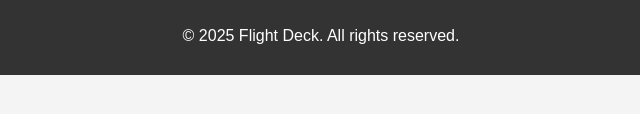
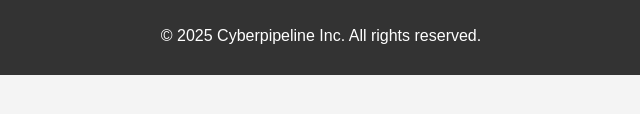
Before and after one commit to benlarrison/FlightDeckSupportPage, a plain HTML site: page index.html in a window 1280 px wide. Shown: the part 408-522 px from the top of the page, 319-959 px from the left. Drawn offline with Linux system fonts and the light colour scheme.

Commit message:
Update index.html

```diff
--- a/index.html
+++ b/index.html
@@ -50,7 +50,7 @@
 
     </div>
     <footer>
-        <p>&copy; 2025 Flight Deck. All rights reserved.</p>
+        <p>&copy; 2025 Cyberpipeline Inc. All rights reserved.</p>
     </footer>
 </body>
 </html>
```
